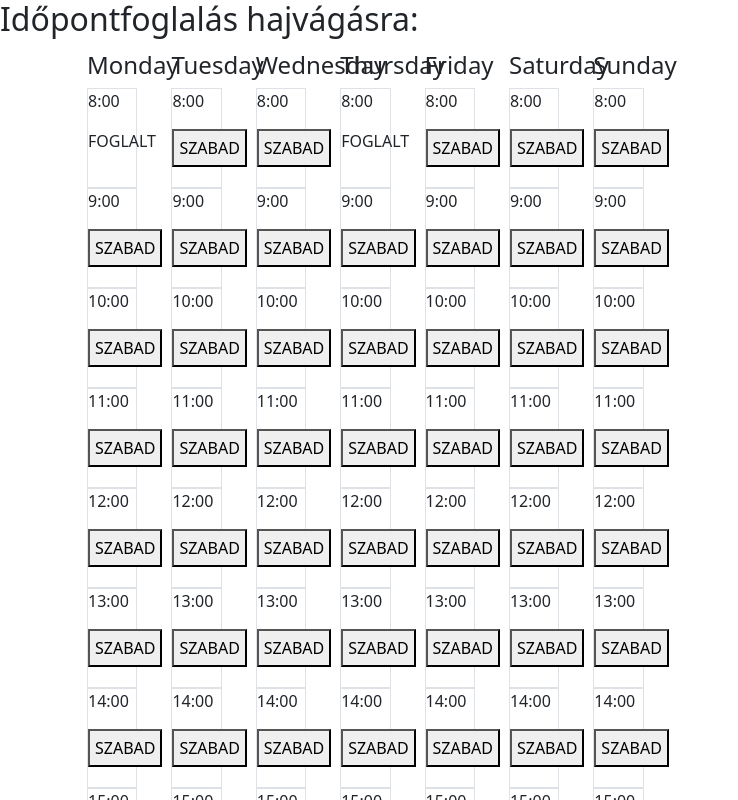
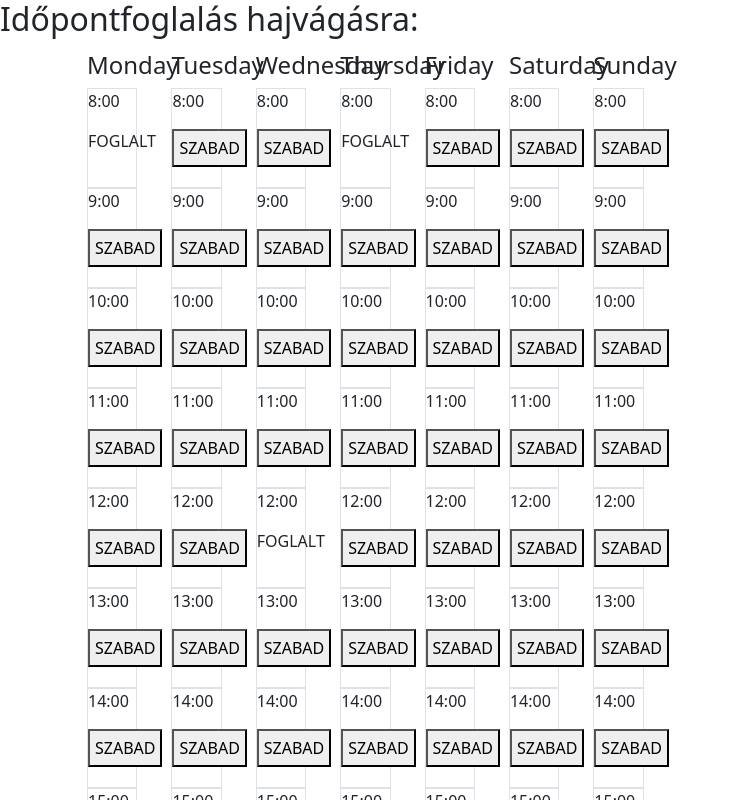
Before and after one commit to MolCsa-szt3/idopontFoglalo, a Vue app in the folder idopontFoglalo/: page / in a window 1280 px wide. Shown: the top 800 px of the page, without its empty margins (0-738 px from the left). Built offline with nearby package versions, Linux system fonts and the light colour scheme; data requests are answered from the project's data file; the HTML template or start-up script is replaced by a standard one.

Commit message:
looks good

```diff
--- a/idopontFoglalo/db.json
+++ b/idopontFoglalo/db.json
@@ -13,6 +13,13 @@
       "hour": 8,
       "name": "sad",
       "phoneNumber": "fdsa"
+    },
+    {
+      "id": "3a23",
+      "day": "Wednesday",
+      "hour": 12,
+      "name": "man",
+      "phoneNumber": "+36 30 1234567"
     }
   ]
 }
--- a/idopontFoglalo/src/views/HomeView.vue
+++ b/idopontFoglalo/src/views/HomeView.vue
@@ -32,14 +32,10 @@ timeTable.filledSlots.forEach(element => {
         <div v-for="day in timeTable.days" class="col-1">
           <h4>{{ day }}</h4>
             <div v-for=" dates in timeTable.table">
-                <div v-if="dates.day == day" >
-
-                  <div class="border">
+                <div v-if="dates.day == day" class="border">
                     <p>{{ dates.hour }}:00</p>
                     <p v-if="dates.taken">FOGLALT</p>
                     <button v-if="!dates.taken" v-on:click="reserveTime(dates.day,dates.hour)" >SZABAD</button>
-
-                  </div>
                 </div>
             </div>
         </div>
```
